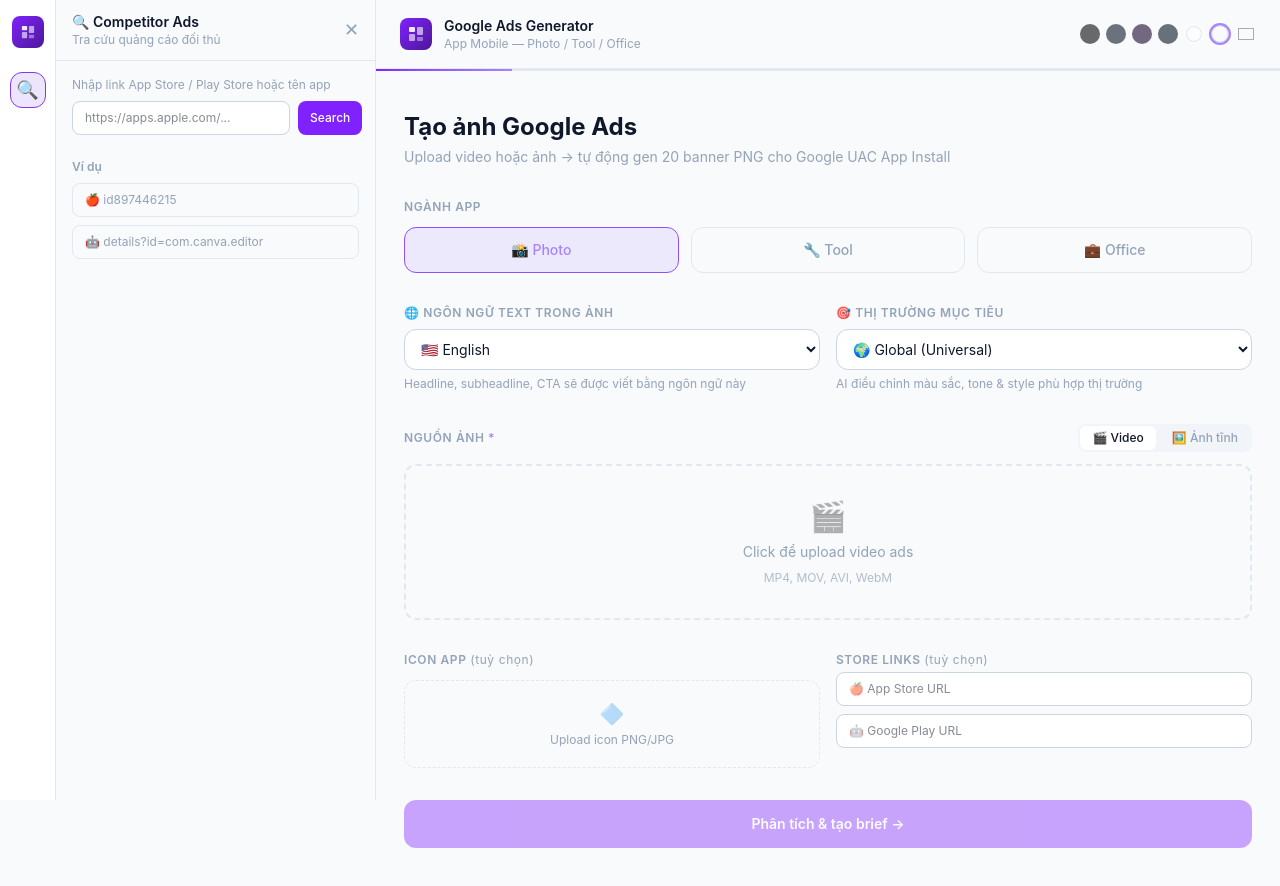
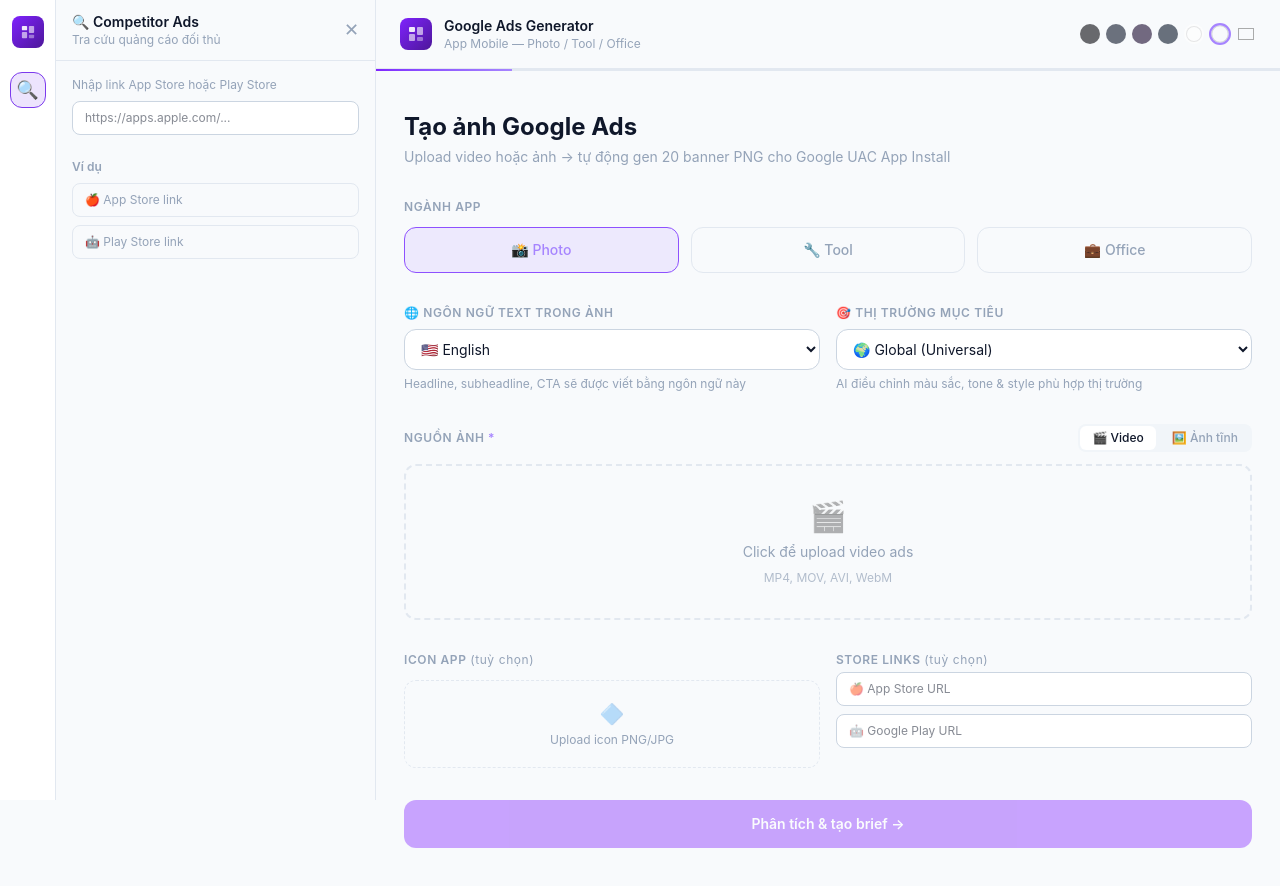
Before and after one commit to duyenntk-cmd/google-ads-image-gen, a Next.js app: page / in a window 1280 px wide. Both pictures are taken after a click on the button "Competitor Ads". Built offline with nearby package versions, Linux system fonts and the light colour scheme.

Commit message:
Competitor ads: use Google Ads Transparency Center

```diff
--- a/app/page.tsx
+++ b/app/page.tsx
@@ -219,19 +219,27 @@
   const inputStyle = { backgroundColor: t.input, borderColor: t.inputBorder, color: t.text };
   const labelStyle = { color: t.textMuted };
 
-  const handleCompetitorSearch = async () => {
-    if (!compQuery.trim()) return;
-    setCompLoading(true); setCompError(""); setCompResult(null);
-    try {
-      const res = await fetch("/api/competitor", { method: "POST", headers: { "Content-Type": "application/json" }, body: JSON.stringify({ query: compQuery.trim() }) });
-      const data = await res.json();
-      if (!data.success) throw new Error(data.error);
-      setCompResult(data);
-    } catch (e) { setCompError(String(e)); }
-    finally { setCompLoading(false); }
+  const extractAppName = (url: string): string => {
+    // App Store: .../app/APP-NAME/id123 → lấy APP-NAME
+    const iosMatch = url.match(/apps\.apple\.com\/[^/]+\/app\/([^/]+)\/id\d+/);
+    if (iosMatch) return iosMatch[1].replace(/-/g, " ");
+    // Play Store: id=com.example.myapp → lấy phần cuối "myapp"
+    const androidMatch = url.match(/id=([a-zA-Z0-9._]+)/);
+    if (androidMatch) {
+      const parts = androidMatch[1].split(".");
+      return parts[parts.length - 1].replace(/_/g, " ");
+    }
+    return url.trim();
   };
 
-  // Helper to render competitor creatives
+  const handleCompetitorSearch = () => {
+    if (!compQuery.trim()) return;
+    const appName = extractAppName(compQuery.trim());
+    const transparencyUrl = `https://adstransparency.google.com/?region=anywhere&query=${encodeURIComponent(appName)}`;
+    window.open(transparencyUrl, "_blank");
+  };
+
+  // Helper to render competitor creatives — unused now but kept for future
   const renderCompResult = () => {
     if (!compResult) return null;
     const creatives = (compResult.creatives as { creatives?: unknown[] } | null)?.creatives || [];
@@ -319,32 +327,35 @@
               <button onClick={() => setSidebarOpen(false)} className="text-lg leading-none" style={{color: t.textMuted}}>✕</button>
             </div>
             <div className="p-4 flex-1">
-              <div className="text-xs mb-2" style={{color: t.textMuted}}>Nhập link App Store / Play Store hoặc tên app</div>
-              <div className="flex gap-2">
+              <div className="text-xs mb-2" style={{color: t.textMuted}}>Nhập link App Store hoặc Play Store</div>
               <input value={compQuery} onChange={e => setCompQuery(e.target.value)}
-                  onKeyDown={e => e.key === "Enter" && handleCompetitorSearch()}
                 placeholder="https://apps.apple.com/..."
-                  className="flex-1 text-xs rounded-lg px-3 py-2 border focus:outline-none focus:border-violet-500"
+                className="w-full text-xs rounded-lg px-3 py-2 border focus:outline-none focus:border-violet-500"
                 style={inputStyle}/>
-                <button onClick={handleCompetitorSearch} disabled={compLoading}
-                  className="bg-violet-600 hover:bg-violet-500 text-white text-xs px-3 py-2 rounded-lg transition-all disabled:opacity-50 font-medium">
-                  {compLoading ? "..." : "Search"}
+              {compQuery.trim() && (() => {
+                const name = extractAppName(compQuery.trim());
+                return (
+                  <div className="mt-3 p-3 rounded-xl border" style={{borderColor: t.border, backgroundColor: t.card}}>
+                    <div className="text-xs mb-1" style={{color: t.textMuted}}>Tên app nhận diện được:</div>
+                    <div className="text-sm font-semibold mb-3" style={{color: t.text}}>"{name}"</div>
+                    <button onClick={handleCompetitorSearch}
+                      className="w-full bg-violet-600 hover:bg-violet-500 text-white text-xs py-2 px-3 rounded-lg transition-all font-medium flex items-center justify-center gap-2">
+                      🔎 Xem quảng cáo trên Google
                     </button>
+                    <div className="text-xs mt-2 text-center" style={{color: t.textMuted}}>Mở Google Ads Transparency Center</div>
                   </div>
-              {compError && <div className="text-xs mt-2 text-red-400">{compError}</div>}
-              {renderCompResult()}
-              {!compResult && !compError && !compLoading && (
+                );
+              })()}
               <div className="mt-6 space-y-2">
                 <div className="text-xs font-semibold" style={{color: t.textMuted}}>Ví dụ</div>
                 {["https://apps.apple.com/us/app/canva/id897446215","https://play.google.com/store/apps/details?id=com.canva.editor"].map(ex => (
-                    <button key={ex} onClick={() => { setCompQuery(ex); }}
-                      className="w-full text-left text-xs px-3 py-2 rounded-lg border transition-colors truncate"
+                  <button key={ex} onClick={() => setCompQuery(ex)}
+                    className="w-full text-left text-xs px-3 py-2 rounded-lg border transition-colors"
                     style={{borderColor: t.border, color: t.textMuted}}>
-                      {ex.includes("apple") ? "🍎" : "🤖"} {ex.split("/").pop()?.slice(0,40)}
+                    {ex.includes("apple") ? "🍎" : "🤖"} {ex.includes("apple") ? "App Store link" : "Play Store link"}
                   </button>
                 ))}
               </div>
-              )}
             </div>
           </div>
         )}
```
Lines whose indentation alone changed are shown as unchanged.
